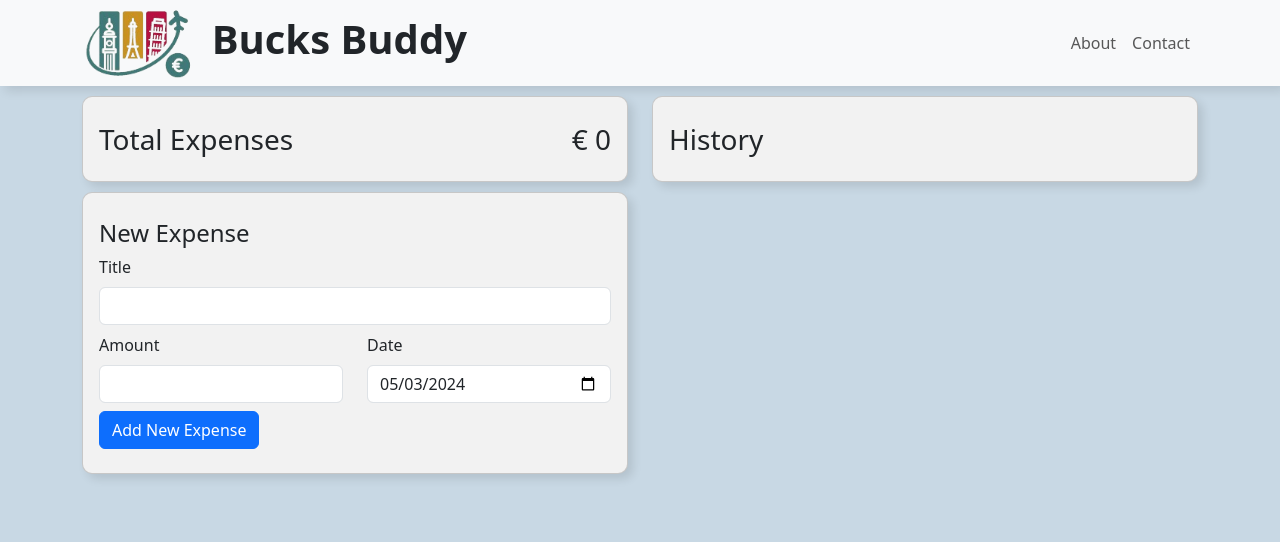
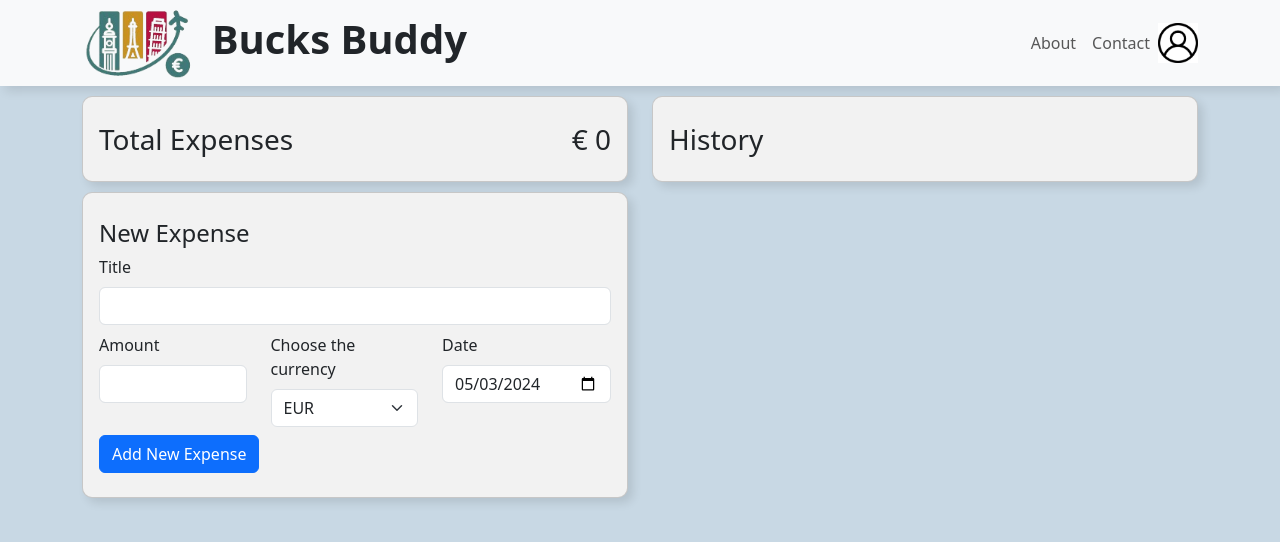
Before and after one commit to maratsch/BucksBuddyFrontEnd, a Vue app: page / in a window 1280 px wide. Shown: the top 542 px of the page. Built offline with nearby package versions, Linux system fonts and the light colour scheme.

Commit message:
Added Profile, changed App to be able to access profile; Added ChooseCurrency and added it to profile

```diff
--- a/package.json
+++ b/package.json
@@ -15,7 +15,7 @@
   },
   "dependencies": {
     "vue": "^3.4.21",
-    "vue-router": "^4.3.0"
+    "vue-router": "^4.3.2"
   },
   "devDependencies": {
     "@rushstack/eslint-patch": "^1.8.0",
--- a/src/App.vue
+++ b/src/App.vue
@@ -17,17 +17,10 @@ const addExpense = (newExpense) => {
 }
 </script>
 
+
 <template>
-  <nav-bar />
-  <div class="container">
-    <div class="row">
-      <div class="col col-md-6">
-        <total-expense />
-        <input-form @new-expense="addExpense" />
-      </div>
-      <div class="col col-md-6">
-        <history />
-      </div>
-    </div>
+  <div>
+    <NavBar />
+    <router-view />
   </div>
 </template>
--- /dev/null
+++ b/src/components/ChooseCurrency.vue
@@ -0,0 +1,20 @@
+<script setup lang="ts">
+
+</script>
+
+<template>
+  <div class="card">
+    <div class="card-body">
+  <label for="dateInput" class="form-label">In which currency do you want to convert your expenses?</label>
+  <select class="form-select" id="currencySelect" v-model="currency">
+    <option value="EUR">EUR</option>
+    <option value="USD">USD</option>
+    <option value="JPY">JPY</option>
+  </select>
+  </div>
+  </div>
+</template>
+
+<style scoped>
+
+</style>
--- a/src/components/History.vue
+++ b/src/components/History.vue
@@ -1,7 +1,12 @@
 <script setup lang="ts">
-import { inject } from "vue";
+import {inject} from "vue";
 
 const expensesList = inject("expensesList");
+
+function formatCurrency(amount: number, currency: string): string {
+  return amount.toFixed(2) + ' ' + currency;
+}
+
 </script>
 
 <template>
@@ -16,7 +21,7 @@ const expensesList = inject("expensesList");
             <p class="card-title fw-bold">{{ item.title }}</p>
           </div>
           <div class="col-4">
-            <p class="card-text text-center">{{ item.amount.toFixed(2) }}€</p>
+            <p class="card-text text-center">{{ formatCurrency(item.amount, item.currency) }}</p>
           </div>
           <div class="col-4">
             <p class="card-text text-end">{{ item.date }}</p>
--- a/src/components/InputForm.vue
+++ b/src/components/InputForm.vue
@@ -1,8 +1,9 @@
 <script setup lang="ts">
-import { ref } from 'vue';
+import {ref} from 'vue';
 
 const title = ref('');
 const amount = ref(null);
+const currency = ref('EUR');
 const today = new Date().toISOString().slice(0, 10);
 const date = ref(today);
 
@@ -13,7 +14,8 @@ function addExpense() {
     const newExpense = {
       title: title.value,
       amount: parseFloat(amount.value),
-      date: date.value
+      date: date.value,
+      currency: currency.value,
     };
 
     emit('new-expense', newExpense);
@@ -21,6 +23,7 @@ function addExpense() {
     title.value = '';
     amount.value = null;
     date.value = today;
+    currency.value = 'EUR'; //TODO: Hier später die Währung aus dem Profil abholen
   } else {
     alert("Please fill all fields.");
   }
@@ -41,6 +44,14 @@ function addExpense() {
           <input type="number" class="form-control" id="amountInput" v-model.number="amount">
         </div>
         <div class="col mb-2">
+          <label for="dateInput" class="form-label">Choose the currency</label>
+          <select class="form-select" id="currencySelect" v-model="currency">
+            <option value="EUR">EUR</option>
+            <option value="USD">USD</option>
+            <option value="JPY">JPY</option>
+          </select>
+        </div>
+        <div class="col mb-2">
           <label for="dateInput" class="form-label">Date</label>
           <input type="date" class="form-control" id="dateInput" v-model="date">
         </div>
--- a/src/components/NavBar.vue
+++ b/src/components/NavBar.vue
@@ -1,12 +1,12 @@
 <script setup lang="ts">
-
+import profile from "../views/Profile.vue"
 </script>
 
 <template>
   <nav class="navbar navbar-expand-lg bg-body-tertiary">
     <div class="container">
       <div class="col d-flex align-items-center">
-        <img src="@/assets/logo2.png" alt="Bootstrap" style="width: auto; height: 70px;">
+        <RouterLink to="/"><img src="@/assets/logo2.png" alt="Bootstrap" style="width: auto; height: 70px;"></RouterLink>
         <h1 class="ms-3 fw-bold">Bucks Buddy</h1>
       </div>
       <ul class="navbar-nav ms-auto align-self-center">
@@ -16,6 +16,9 @@
         <li class="nav-item">
           <a class="nav-link" href="#">Contact</a>
         </li>
+        <li class="nav-item">
+          <RouterLink to="/profile"><img src="@/assets/images.png" alt="Bootstrap" style="width: auto; height: 40px;"></RouterLink>
+        </li>
       </ul>
     </div>
   </nav>
--- a/src/components/TotalExpense.vue
+++ b/src/components/TotalExpense.vue
@@ -22,4 +22,4 @@ const totalExpenses = computed(() => {
       </div>
     </div>
   </div>
-</template>
+</template>>
--- a/src/router/index.ts
+++ b/src/router/index.ts
@@ -1,8 +1,10 @@
-import { createRouter, createWebHistory } from 'vue-router'
+import { createRouter, createWebHashHistory } from 'vue-router'
 import HomeView from '../views/HomeView.vue'
+import AboutView from '@/views/AboutView.vue'
+import profile from '@/views/Profile.vue'
 
 const router = createRouter({
-  history: createWebHistory(import.meta.env.BASE_URL),
+  history: createWebHashHistory(import.meta.env.BASE_URL),
   routes: [
     {
       path: '/',
@@ -12,10 +14,12 @@ const router = createRouter({
     {
       path: '/about',
       name: 'about',
-      // route level code-splitting
-      // this generates a separate chunk (About.[hash].js) for this route
-      // which is lazy-loaded when the route is visited.
-      component: () => import('../views/AboutView.vue')
+      component: AboutView
+    },
+    {
+      path: '/profile',
+      name: 'profile',
+      component: profile
     }
   ]
 })
--- a/src/views/HomeView.vue
+++ b/src/views/HomeView.vue
@@ -1,9 +1,34 @@
 <script setup lang="ts">
+import { ref, provide } from 'vue';
+import TotalExpense from "@/components/TotalExpense.vue";
+import History from "@/components/History.vue";
+import NavBar from "@/components/NavBar.vue";
+import InputForm from "@/components/InputForm.vue";
+// Creating a reactive reference for the expenses list
+const expensesList = ref([]);
 
+// Providing the list for descendant components
+provide('expensesList', expensesList);
+
+// Method to add a new expense object
+
+
+const addExpense = (newExpense) => {
+  expensesList.value.push(newExpense);
+}
 </script>
 
+
 <template>
-  <main>
-    <TheWelcome />
-  </main>
+  <div class="container">
+    <div class="row">
+      <div class="col col-md-6">
+        <total-expense />
+        <input-form @new-expense="addExpense" />
+      </div>
+      <div class="col col-md-6">
+        <history />
+      </div>
+    </div>
+  </div>
 </template>
--- /dev/null
+++ b/src/views/Profile.vue
@@ -0,0 +1,26 @@
+<script setup lang="ts">
+
+import TotalExpense from "@/components/TotalExpense.vue";
+import History from "@/components/History.vue";
+import ChooseCurrency from "@/components/ChooseCurrency.vue";
+</script>
+
+<template>
+
+  <div class="container">
+
+    <div class="row">
+    <div class="col col-md-6">
+      <total-expense />
+      <choose-currency />
+    </div>
+    <div class="col col-md-6">
+      <history />
+    </div>
+  </div>
+  </div>
+</template>
+
+<style scoped>
+
+</style>
```
Also changed, not shown: src/main.ts (+4 -4 lines), src/assets/images.png (added), 1 other file (tests, documents, lock files or other folders).
